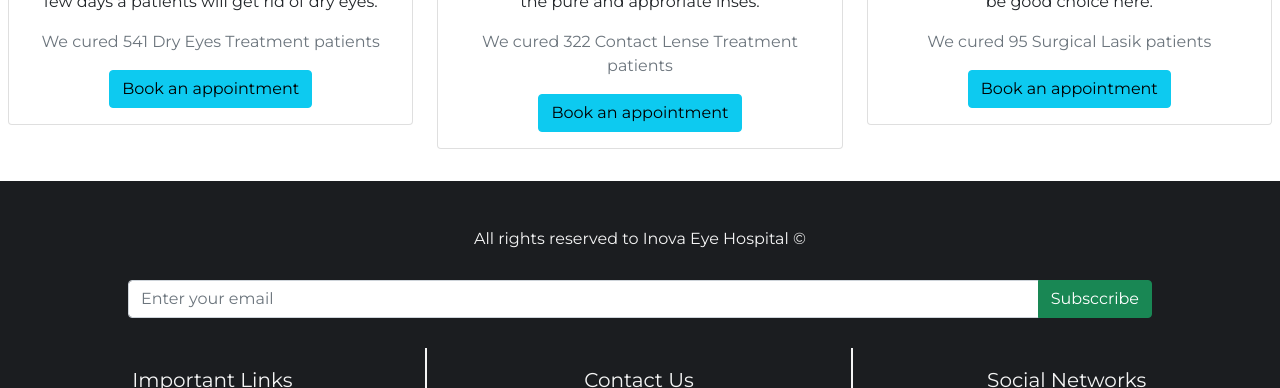
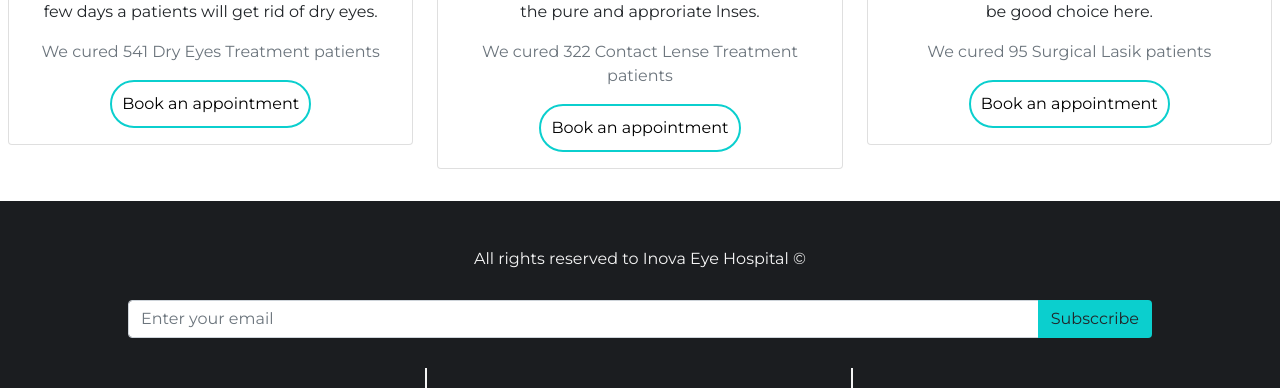
Before and after one commit to KaziTanvir786/inova-eye-hospital-react-auth-website, a React (Create React App) app: page /services in a window 1280 px wide. Shown: the part 1361-1749 px from the top of the page. Built offline with nearby package versions, Linux system fonts and the light colour scheme; no server answers.

Commit message:
Readme.md file editted

```diff
--- a/src/components/Banner/Banner.css
+++ b/src/components/Banner/Banner.css
@@ -8,6 +8,18 @@
 .banner-container{
     display: grid;
     grid-template-columns: repeat(2, 1fr);
+}
+
+.banner-button{
+    padding: 20px;
+    border: 2px solid #0bcfce;
+    border-radius: 35px;
+    background-color: rgba(245, 245, 245, 0);
+    transition: 0.3s;
+}
+
+.banner-button:hover{
+    background-color: #0bcfce;
 }
 
 /* responsive */
--- a/src/components/Banner/Banner.js
+++ b/src/components/Banner/Banner.js
@@ -14,7 +14,7 @@ const Banner = () => {
                         <h1>IN<span style={{ color: "#0bcfce" }}>O</span>VA Eye Hospital</h1>
                         <h6 style={{ color: "gray" }}>We promise to keep your eyes healthier than ever!</h6>
                     </h1>
-                    <Link to="/services"><button className="m-4 btn btn-success">Visit Our Services</button></Link>
+                    <Link to="/services"><button className="banner-button m-4">Visit Our Services</button></Link>
                 </div>
                 <div>
 
--- a/src/components/Footer/Footer.css
+++ b/src/components/Footer/Footer.css
@@ -38,6 +38,10 @@ i{
     border-right: 2px solid whitesmoke;
 }
 
+.footer-button{
+    background-color: #0bcfce;
+}
+
 /* responsive */
 @media only screen and (max-width: 688px){
     .footer-body{
--- a/src/components/Footer/Footer.js
+++ b/src/components/Footer/Footer.js
@@ -7,7 +7,7 @@ const Footer = () => {
             <h6 className="py-4">All rights reserved to Inova Eye Hospital ©</h6>
             <div className="mx-auto input-group mb-3">
                 <input type="text" className="form-control" placeholder="Enter your email" aria-label="Recipient's username" aria-describedby="button-addon2" />
-                <button className="btn btn-success" type="button" id="button-addon2">Subsccribe</button>
+                <button className="btn footer-button" type="button" id="button-addon2">Subsccribe</button>
             </div>
             <div className="footer-body">
                 <div id="left-part">
--- a/src/components/Service/Service.css
+++ b/src/components/Service/Service.css
@@ -1,3 +1,11 @@
-.service{
-    box-shadow: 5px 5px 40px gray;
+.services-button{
+    padding: 10px;
+    border: 2px solid #0bcfce;
+    border-radius: 25px;
+    background-color: rgba(245, 245, 245, 0);
+    transition: 0.3s;
 }
+
+.services-button:hover{
+    background-color: #0bcfce;
+}
--- a/src/components/Service/Service.js
+++ b/src/components/Service/Service.js
@@ -5,14 +5,14 @@ import './Service.css';
 const Service = (props) => {
     const { id, name, description, totalCured, img } = props.service;
     return (
-        <div className="col">
+        <div className="col service">
             <div className="card">
                 <img height="300px" src={img} className="card-img-top" alt="Loading..." />
                 <div className="card-body">
                     <h3 className="card-title">{name}</h3>
                     <p className="card-text">{description}</p>
                     <p className="text-secondary">We cured {totalCured} {name} patients</p>
-                    <Link to={`/booking/${id}`}><button className="btn btn-info">Book an appointment</button></Link>
+                    <Link to={`/booking/${id}`}><button className="services-button">Book an appointment</button></Link>
                 </div>
             </div>
         </div>
```
Also changed, not shown: 1 other file (tests, documents, lock files or other folders).
